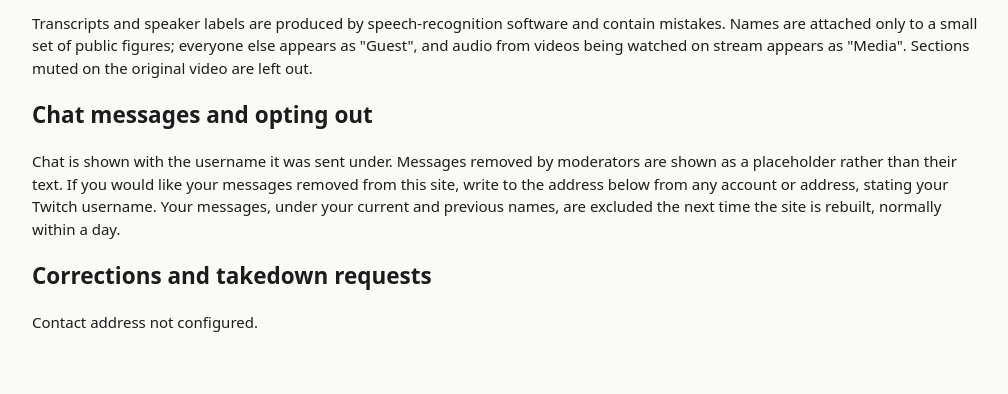
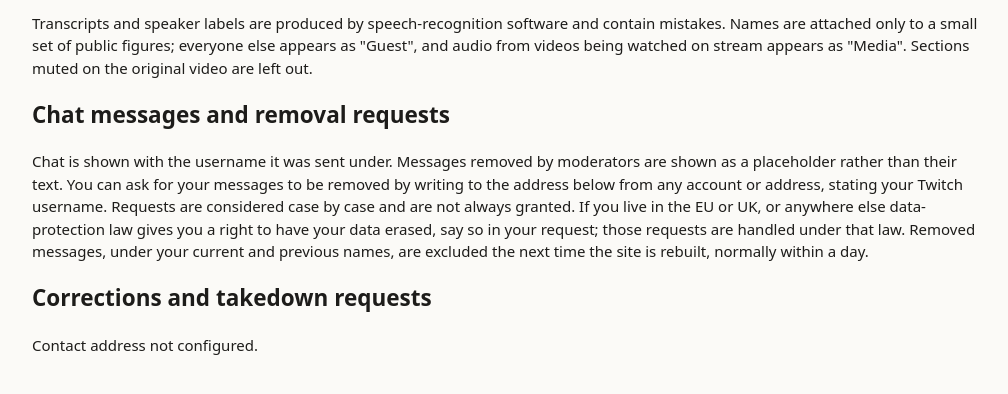
Before and after one commit to carrier3rd/thehasanproject, a plain HTML site: page web/static/about.html in a window 1280 px wide. Shown: the part 172-566 px from the top of the page, without its empty margins (134-1142 px from the left). Drawn offline with Linux system fonts and the light colour scheme; no server answers.

Commit message:
About page: chat removal requests are considered case by case; data-protection requests handled under the law
Co-Authored-By: Claude Opus 5.5 <noreply@anthropic.com>
Claude-Session: https://claude.ai/code/session_01NfmyeN3uzu3PfjsahEww7G

```diff
--- a/web/static/about.html
+++ b/web/static/about.html
@@ -9,18 +9,20 @@
   <p>Transcripts and speaker labels are produced by speech-recognition software and contain mistakes. Names are attached
      only to a small set of public figures; everyone else appears as "Guest", and audio from videos being watched on
      stream appears as "Media". Sections muted on the original video are left out.</p>
-  <h2>Chat messages and opting out</h2>
+  <h2>Chat messages and removal requests</h2>
   <p>Chat is shown with the username it was sent under. Messages removed by moderators are shown as a placeholder
-     rather than their text. If you would like your messages removed from this site, write to the address below from any
-     account or address, stating your Twitch username. Your messages, under your current and previous names, are
-     excluded the next time the site is rebuilt, normally within a day.</p>
+     rather than their text. You can ask for your messages to be removed by writing to the address below from any
+     account or address, stating your Twitch username. Requests are considered case by case and are not always
+     granted. If you live in the EU or UK, or anywhere else data-protection law gives you a right to have your data
+     erased, say so in your request; those requests are handled under that law. Removed messages, under your current
+     and previous names, are excluded the next time the site is rebuilt, normally within a day.</p>
   <h2>Corrections and takedown requests</h2>
   <p id="contact">Contact address not configured.</p>
 </main>
 <script src="common.js"></script>
 <script>
 chrome('about.html').then(cfg => {
-  if (cfg.contact_email) $('#contact').replaceChildren('For opt-outs, corrections or takedown requests, write to ',
+  if (cfg.contact_email) $('#contact').replaceChildren('For removal requests, corrections or takedown requests, write to ',
     el('a', { href: 'mailto:' + cfg.contact_email, text: cfg.contact_email }), '.');
 });
 </script></body></html>
```
